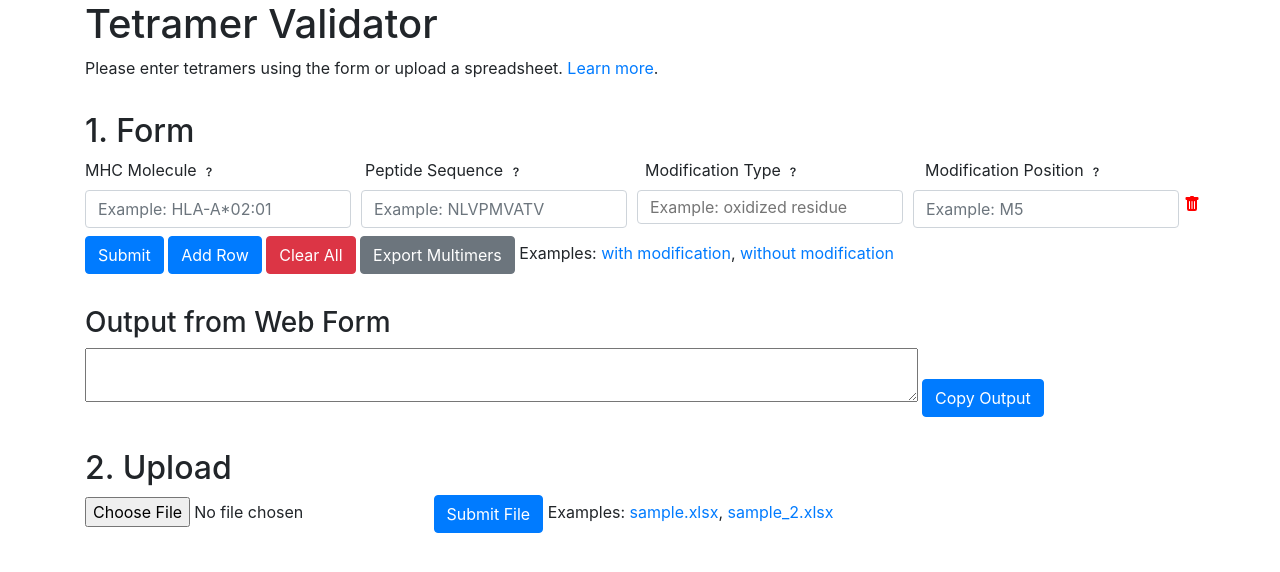
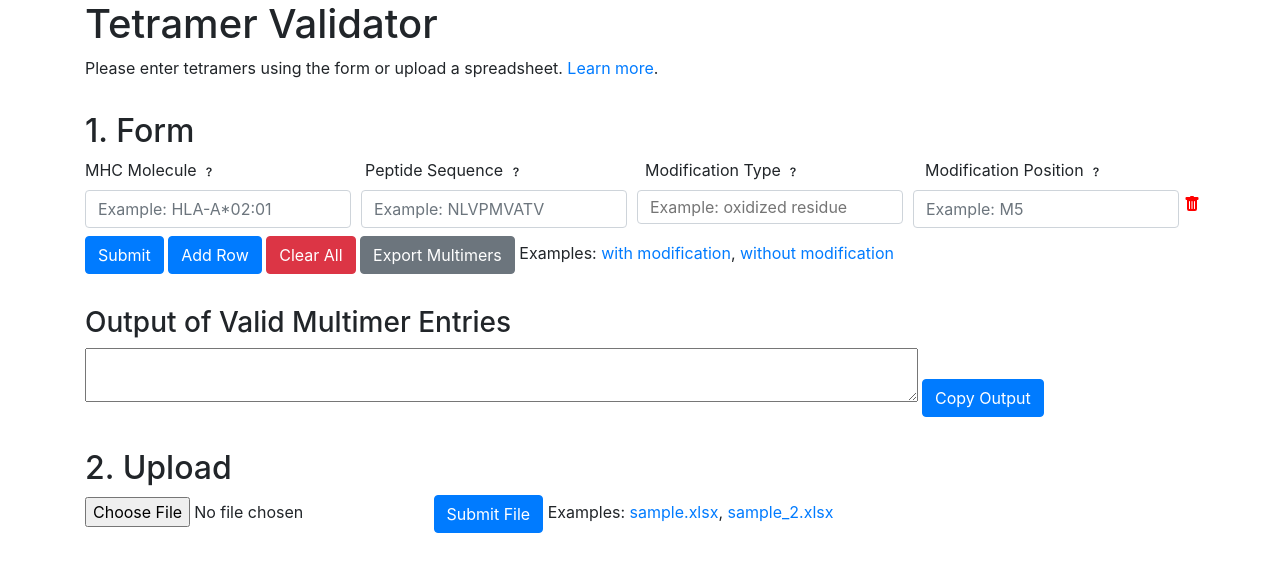
Before and after one commit to IEDB/tetramer-validator, a Flask app: page / in a window 1280 px wide. Shown: the top 572 px of the page. Run offline with Flask 2, Linux system fonts and the light colour scheme; data that the repository does not hold is empty; parts of the project's set-up code (start-up, migrations or seed data) failed here and were passed over; some libraries are stand-ins or nearby versions.

Commit message:
Added code to show only valid multimers in free text field

```diff
--- a/tetramer_validator/server.py
+++ b/tetramer_validator/server.py
@@ -66,6 +66,7 @@ def output():
             errors = MultiDict(errors)
             row["errors"] = errors.to_dict(False)
             row["success"] = list(set(keys) - set(errors.keys()))
+            row["pep_seq"] = row["pep_seq"].upper()
         if len(rows) == 0 or "add" in args:
             rows.append(
                 {
@@ -77,14 +78,7 @@ def output():
                     "success": [],
                 }
             )
-        inputs = list(map(list, zip(*(request.args.to_dict(flat=False).values()))))
-        str_list = [
-            f"Tet{x+1}: {inputs[x][0]}, {inputs[x][1]} + {inputs[x][2]} ({inputs[x][3]})"
-            if inputs[x][2]
-            else f"Tet{x+1}: {inputs[x][0]}, {inputs[x][1]}"
-            for x in range(len(inputs))
-        ]
-        free_text = "\n".join(str_list)
+        free_text = build_valid_multimers_strings(rows)
         return render_template("base.html", args=args, rows=rows, free_text=free_text)
     else:
         return render_template(
@@ -101,6 +95,18 @@ def output():
             ],
         )
 
+def build_valid_multimers_strings(inputs):
+    x = 0
+    valid_multimers = []
+    for input in inputs:
+        if not bool(input["errors"]):
+            x = x+1
+            if input["mod_pos"] and input["mod_type"]:
+                valid_multimers.append(f"Tet{x}: {input['mhc_name']}, {input['pep_seq']} + {input['mod_type']} ({input['mod_pos']})")
+            else:
+                valid_multimers.append(f"Tet{x}: {input['mhc_name']}, {input['pep_seq']}")
+
+    return "\n".join(valid_multimers)
 
 def generate_file(input, errors):
     with NamedTemporaryFile(
--- a/tetramer_validator/templates/base.html
+++ b/tetramer_validator/templates/base.html
@@ -127,7 +127,7 @@
       </div>
     </form>
     <div id="free-text">
-      <h3> Output from Web Form </h3>
+      <h3> Output of Valid Multimer Entries </h3>
       <textarea id="Output">{{free_text}}</textarea>
       <button class="btn btn-primary" id="Copy"> Copy Output </button>
     </div>
```
